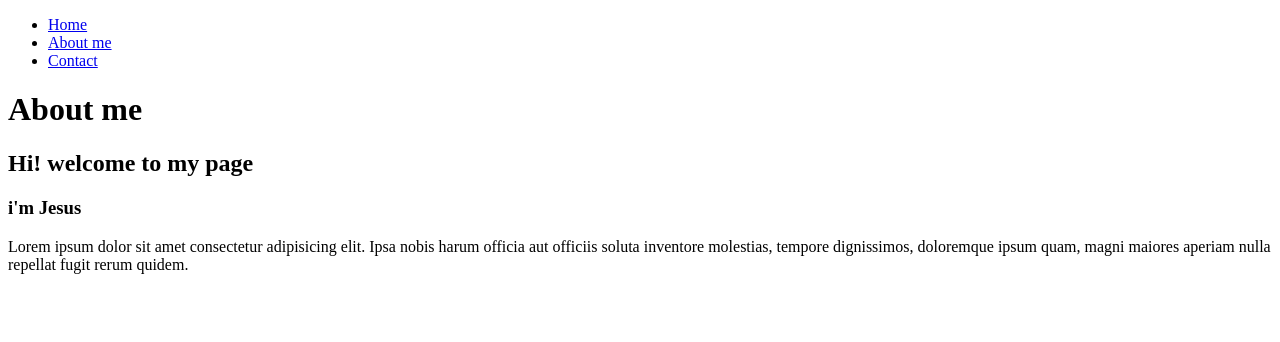
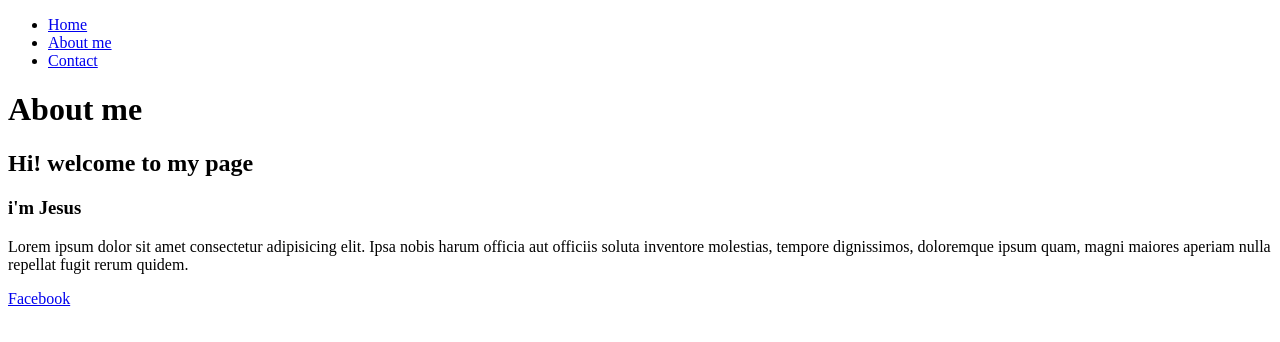
Before and after one commit to jesflovel/GIT-AzulSchool, a plain HTML site: page index.html in a window 1280 px wide. Drawn offline with Linux system fonts and the light colour scheme.

Commit message:
Added footer

```diff
--- a/index.html
+++ b/index.html
@@ -25,5 +25,6 @@
         molestias, tempore dignissimos, doloremque ipsum quam,
         magni maiores aperiam nulla repellat fugit rerum quidem.</p>
     </main>
+    <footer> <a href="https://www.facebook.com/jesus.floresvelasco/">Facebook</a></footer>
 </body>
 </html>
```
